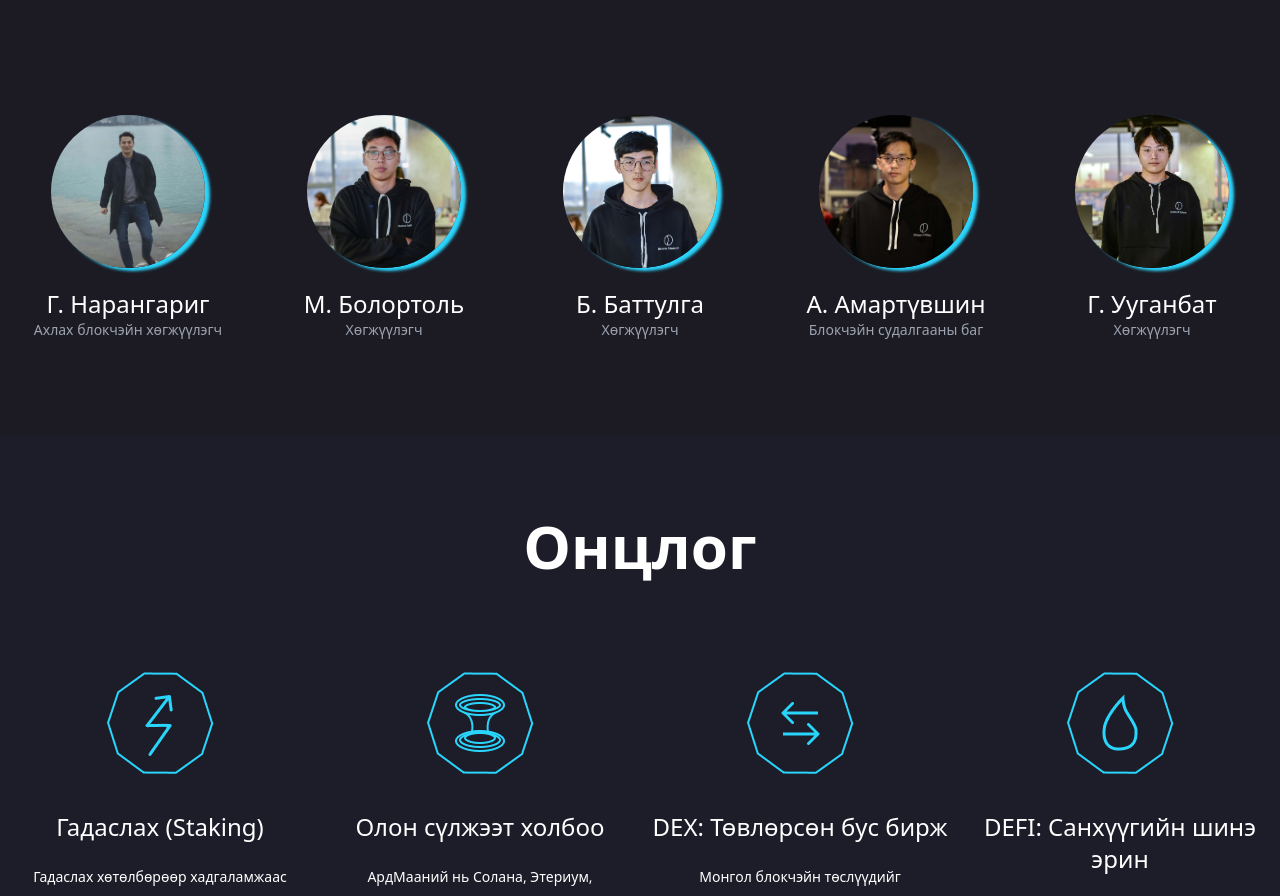
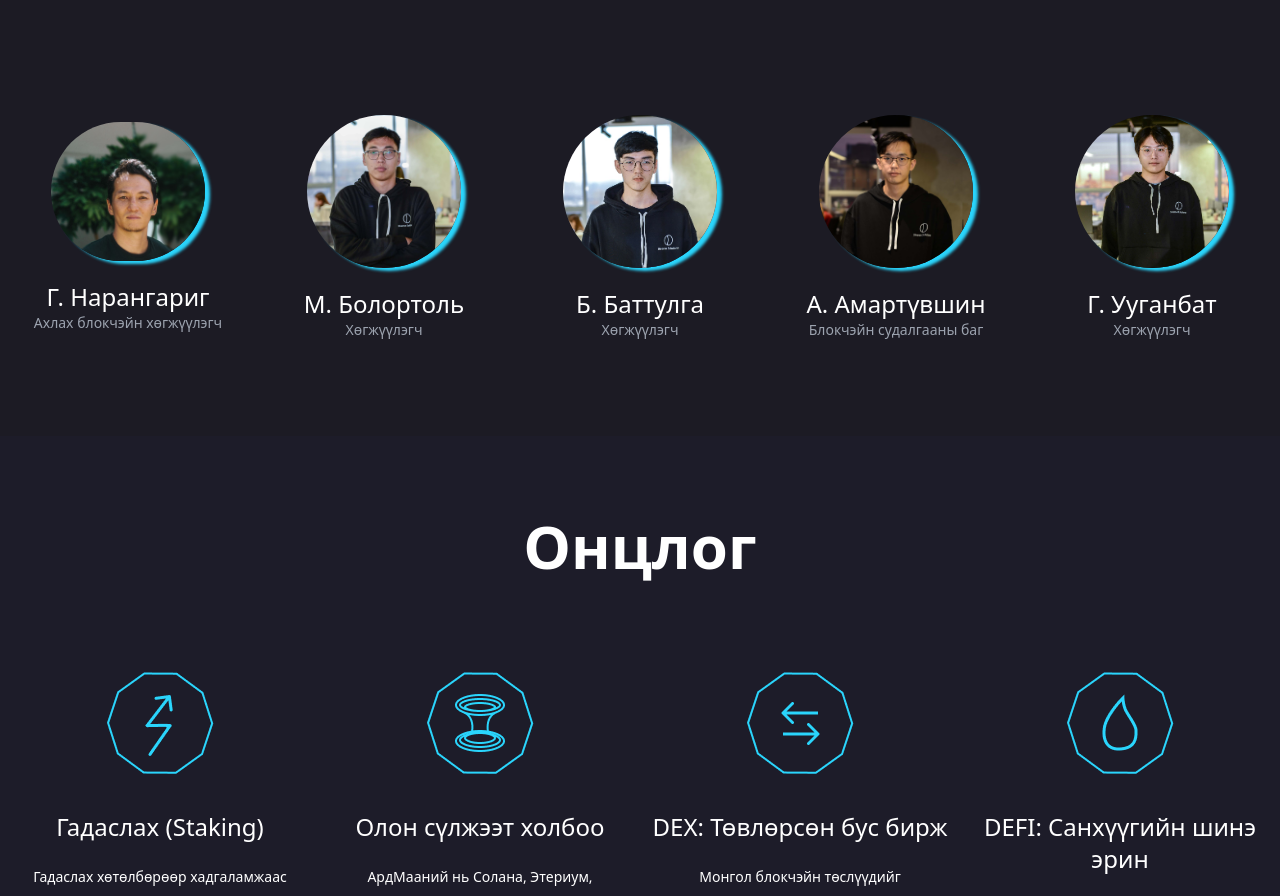
Before and after one commit to DiverseSolutions/ardm-landing, a React (Create React App) app: page / in a window 1280 px wide. Shown: the part 4505-5401 px from the top of the page. Built offline with nearby package versions, Linux system fonts and the light colour scheme.

Commit message:
changed narangarig profile picture

```diff
--- a/src/pages/Home.js
+++ b/src/pages/Home.js
@@ -161,7 +161,7 @@ const teamMembers = [
     },
     {
         name: 'Г. Нарангариг ',
-        src: '/profile-10.jpg',
+        src: '/profile.jpeg',
         rolePosition: 'Ахлах блокчэйн хөгжүүлэгч'
     },
     {
```
Also changed, not shown: public/profile.jpeg (added).
